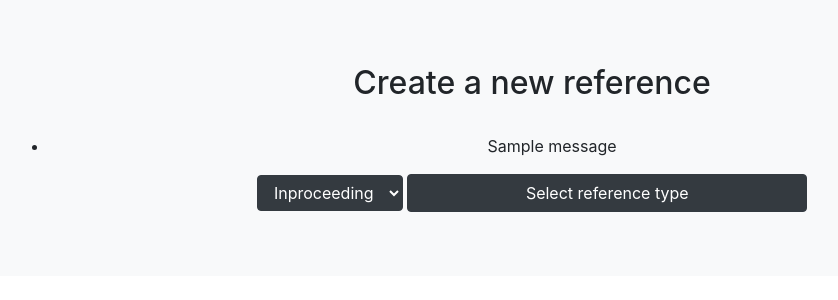
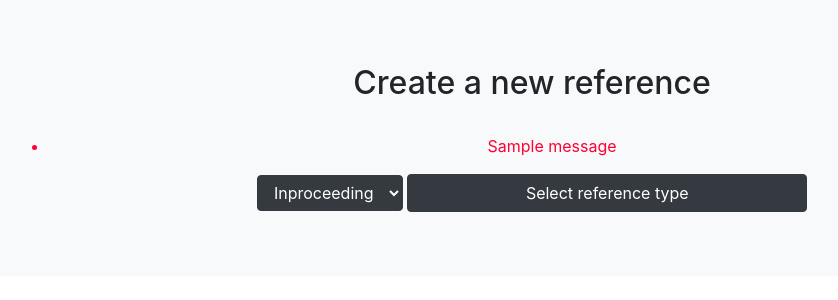
Before and after one commit to Eeritvan/ohtu-tiistai, a Flask app: page /new_reference in a window 1280 px wide. Shown: the part 56-356 px from the top of the page, without its empty margins (108-946 px from the left). Run offline with Flask 3, Linux system fonts and the light colour scheme; one stand-in notice (Sample message) is shown; some libraries are stand-ins or nearby versions.

Commit message:
Error message in red.

```diff
--- a/src/static/layout.css
+++ b/src/static/layout.css
@@ -26,3 +26,7 @@ input {
   margin-right: 400px;
   padding-left: 20%;
 }
+
+li.error {
+  color: #FF0033;
+}
--- a/src/templates/new_reference.html
+++ b/src/templates/new_reference.html
@@ -13,7 +13,7 @@ Create a new reference
     {% if messages %}
     <ul>
       {% for message in messages %}
-      <li>{{ message }}</li>
+      <li class="error">{{ message }}</li>
       {% endfor %}
     </ul>
     {% endif %}
```
